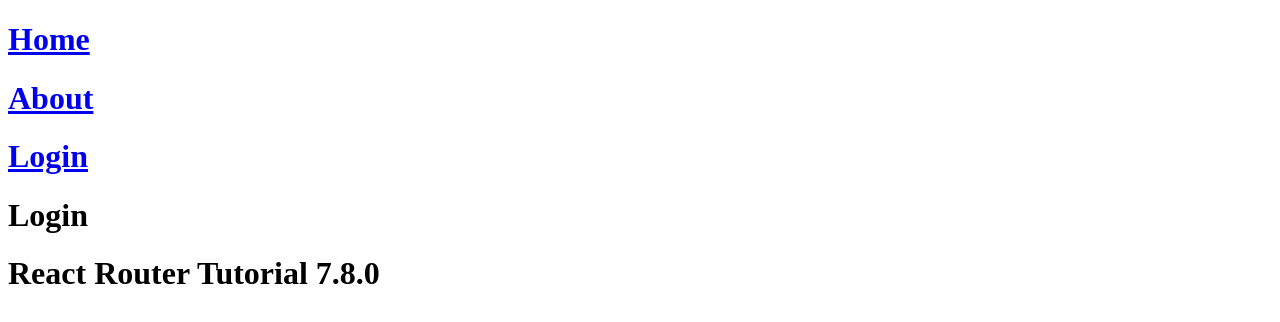
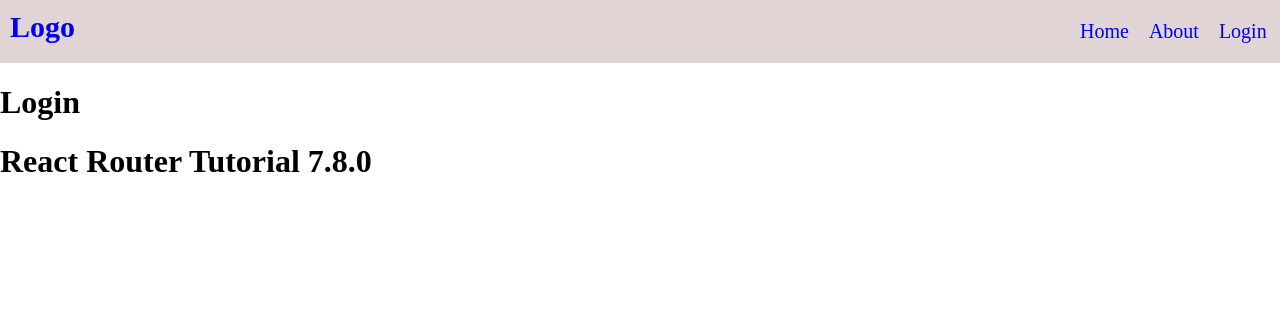
Before and after one commit to AsefRahmanAntik22/React-Router, a React (Vite) app in the folder react-router-7-practice/: page /login in a window 1280 px wide. Shown: the top 322 px of the page. Built offline with nearby package versions, Linux system fonts and the light colour scheme.

Commit message:
add css for header

```diff
--- a/react-router-7-practice/src/NavBar.jsx
+++ b/react-router-7-practice/src/NavBar.jsx
@@ -1,9 +1,25 @@
 import { Link } from "react-router";
+import './header.css'
 
 export default function NavBar(){
-    return<div>
-          <Link to="/" ><h1>Home</h1></Link>
-    <Link to="/about" ><h1>About</h1></Link>
-    <Link to="/login" ><h1>Login</h1></Link>
+    return <div className="header">
+        <div>
+            <Link className="link" to={"/"}><h2>Logo</h2></Link>
+        </div>
+        <div>
+            <ul>
+                <li>
+                    <Link className="link" to="/" >Home</Link>
+                </li>
+                <li>
+                    <Link className="link" to="/about" >About</Link>
+                </li>
+                <li>
+                    <Link className="link" to="/login" >Login</Link>
+                </li>
+            </ul>
+
+        </div>
+
     </div>
 }
--- /dev/null
+++ b/react-router-7-practice/src/header.css
@@ -0,0 +1,27 @@
+.header {
+    display: flex;
+    justify-content: space-between;
+    background-color: #e1d4d4;
+    padding: 10px;
+}
+body {
+    margin: 0;
+    padding: 0;
+}
+.header ul {
+    display: flex;
+    list-style: none;
+    margin: auto;
+    justify-content: space-around;
+    width: 200px;
+}
+.header ul li{
+    padding: 10px;
+}
+.header .link h2{
+    margin: 0;
+}
+.header .link{
+    text-decoration: none;
+    font-size: 20px;
+}
```
